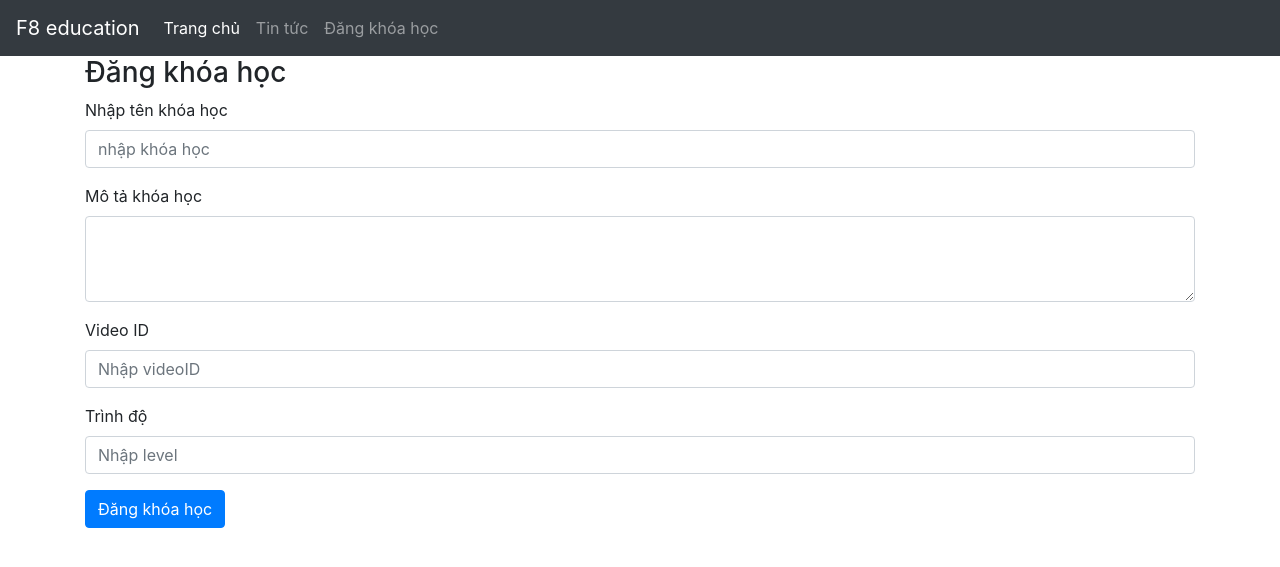
After one commit to Chicken-learns-to-code/basic-nodejs, a Node server app: template src/resources/views/courses/create.hbs in a window 1280 px wide. The commit adds this page. Shown: the top 567 px of the page. Run offline with Node 20, Linux system fonts and the light colour scheme; the template is opened without the code that fills it, so the values that code supplies are empty; some libraries are stand-ins or nearby versions.

Commit message:
create courses & slug auto

```diff
--- a/package.json
+++ b/package.json
@@ -27,7 +27,8 @@
     "express": "^4.17.3",
     "express-handlebars": "^6.0.5",
     "express-load": "^1.1.7",
-    "mongoose": "^6.3.0"
+    "mongoose": "^6.3.0",
+    "mongoose-slug-generator": "^1.0.4"
   },
   "devDependencies": {
     "morgan": "^1.10.0",
--- /dev/null
+++ b/src/resources/views/courses/create.hbs
@@ -0,0 +1,22 @@
+<div class="mt">
+    <h3>Đăng khóa học</h3>
+    <form method="post" action="/courses/store">
+        <div class="form-group">
+            <label for="name">Nhập tên khóa học</label>
+            <input type="text" name="name" class="form-control" id="exampleFormControlInput1" placeholder="nhập khóa học">
+        </div>
+        <div class="form-group">
+            <label for="description">Mô tả khóa học</label>
+            <textarea class="form-control" name="description" id="exampleFormControlTextarea1" rows="3"></textarea>
+        </div>
+        <div class="form-group">
+            <label for="name">Video ID</label>
+            <input type="text" name="videoId" class="form-control" id="exampleFormControlInput1" placeholder="Nhập videoID">
+        </div>
+        <div class="form-group">
+            <label for="name">Trình độ</label>
+            <input type="text" name="level" class="form-control" id="exampleFormControlInput1" placeholder="Nhập level">
+        </div>
+        <button type="submit" class="btn btn-primary">Đăng khóa học</button>
+    </form>
+</div>
--- a/src/resources/views/partials/header.hbs
+++ b/src/resources/views/partials/header.hbs
@@ -7,10 +7,13 @@
   <div class="collapse navbar-collapse" id="navbarSupportedContent">
     <ul class="navbar-nav mr-auto">
       <li class="nav-item active">
-        <a class="nav-link" href="/">Home <span class="sr-only">(current)</span></a>
+        <a class="nav-link" href="/">Trang chủ</a>
       </li>
       <li class="nav-item">
-        <a class="nav-link" href="/news">News</a>
+        <a class="nav-link" href="/news">Tin tức</a>
+      </li>
+      <li class="nav-item">
+        <a class="nav-link" href="/courses/create">Đăng khóa học</a>
       </li>
       {{!-- <li class="nav-item dropdown">
         <a class="nav-link dropdown-toggle" href="#" id="navbarDropdown" role="button" data-toggle="dropdown" aria-haspopup="true" aria-expanded="false">
--- a/src/routes/index.js
+++ b/src/routes/index.js
@@ -1,8 +1,10 @@
 const newRouter = require('./news');
 const siteRouter = require('./site');
+const courseRouter = require('./courses');
 
 function route(app) {
     app.use('/news',newRouter);
+    app.use('/courses',courseRouter);
     app.use('/',siteRouter);
 
     // app.get('/', (req, res) => {
```
Also changed, not shown: src/app/controllers/CourseController.js (added, +29 -0 lines), src/app/models/Course.js (+9 -3 lines), src/resources/views/courses/show.hbs (added, +21 -0 lines), src/resources/views/home.hbs (+6 -2 lines), src/routes/courses.js (added, +11 -0 lines), 1 other file.
